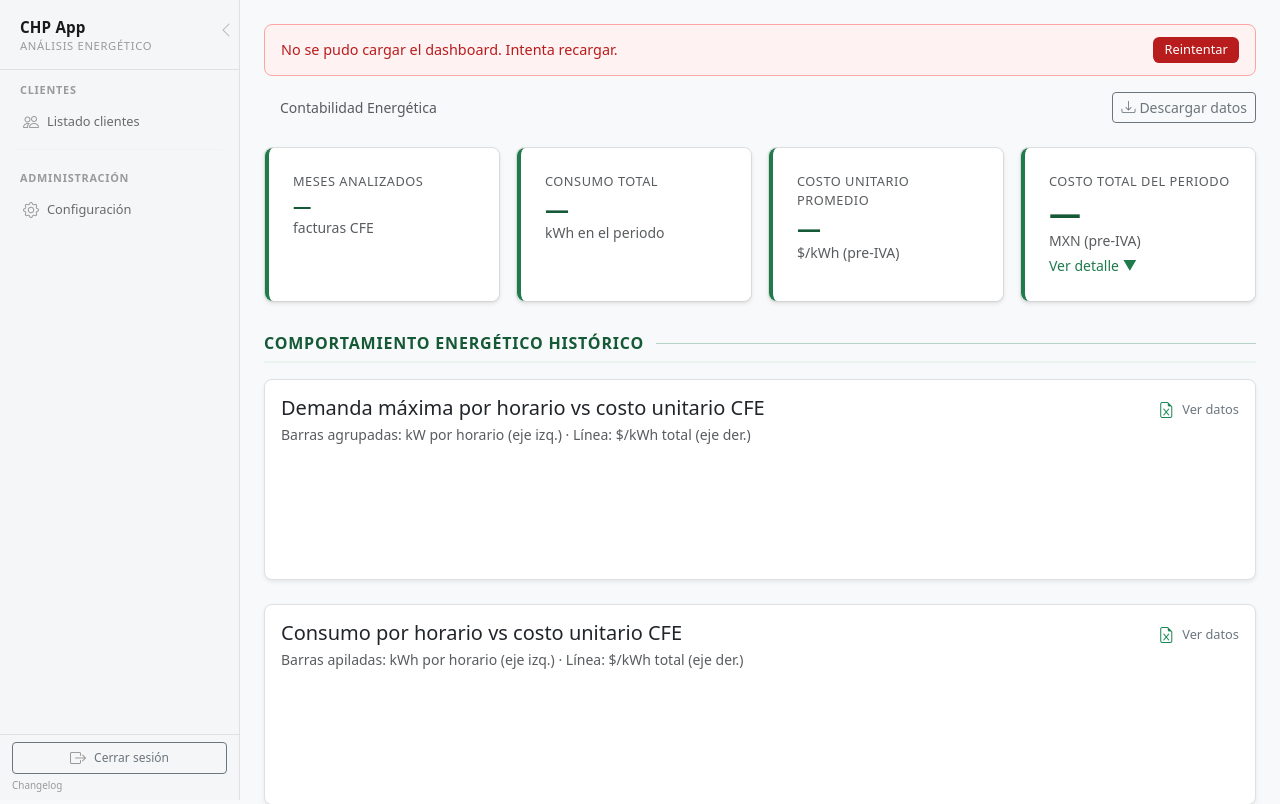
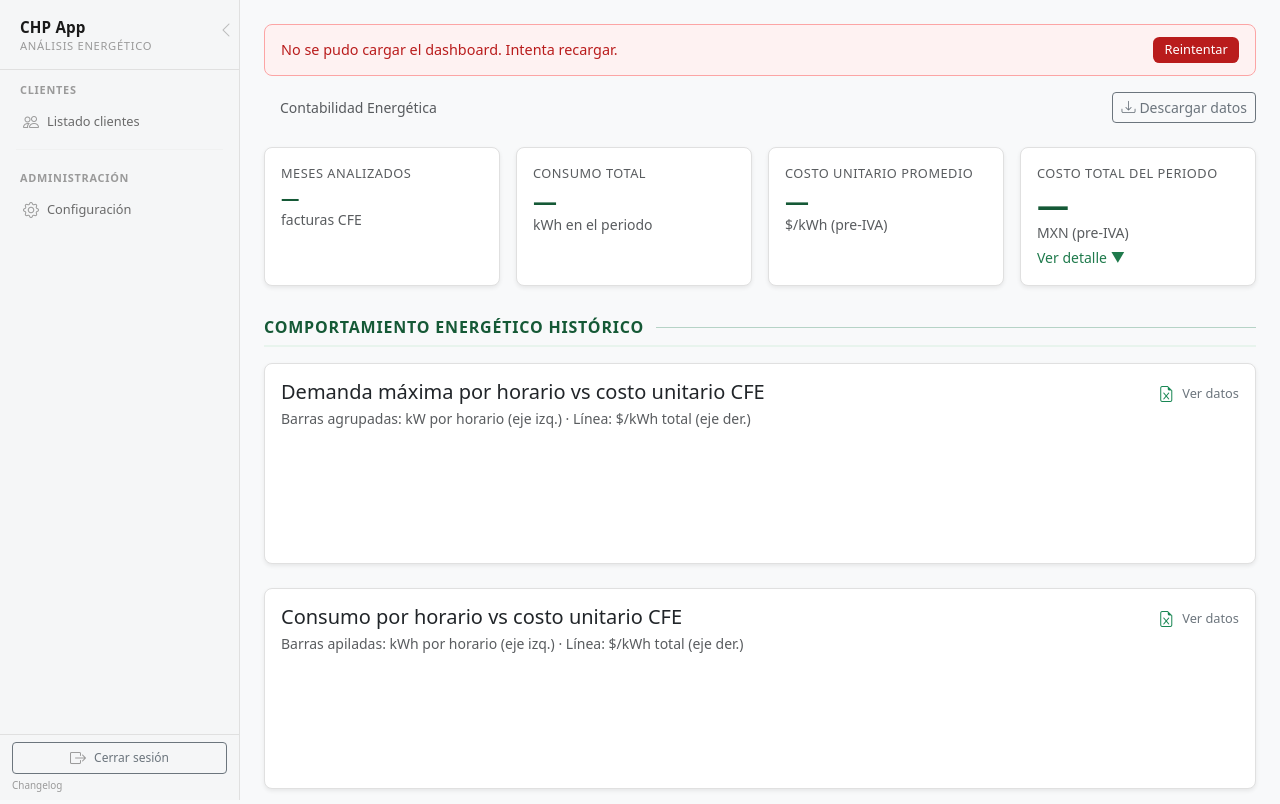
Before and after one commit to manolotoVSCode/appchp, a Python web app: template web/templates/dashboard_contabilidad.html in a window 1280 px wide. Shown: the top 804 px of the page. Run offline with Jinja, Linux system fonts and the light colour scheme; the template is opened without the code that fills it, so the values that code supplies are empty.

Commit message:
fix: v2.43.3 — eliminar border-left: quitar kpi-card de card-body, simplificar selector CSS
La clase kpi-card añade border-left 4px que causaba las líneas visibles.
Solución: quitar kpi-card de los 7 card-body afectados y usar selector
.kpi-nivel-* (sin requerir kpi-card) en theme.css.

Co-Authored-By: Claude Sonnet 4.6 <noreply@anthropic.com>

```diff
--- a/web/static/css/theme.css
+++ b/web/static/css/theme.css
@@ -311,8 +311,7 @@ a:hover { color: var(--color-primary-dark); }
 .kpi-value { font-variant-numeric: tabular-nums; }
 
 /* Nivel PRIMARIO: solo tipografía más grande */
-.kpi-card.kpi-nivel-primario .kpi-value,
-.kpi-card-b2.kpi-nivel-primario .kpi-value {
+.kpi-nivel-primario .kpi-value {
   font-size: 2rem;
   font-weight: 800;
   line-height: 1.1;
@@ -321,8 +320,7 @@ a:hover { color: var(--color-primary-dark); }
 }
 
 /* Nivel SECUNDARIO: tipografía estándar */
-.kpi-card.kpi-nivel-secundario .kpi-value,
-.kpi-card-b2.kpi-nivel-secundario .kpi-value {
+.kpi-nivel-secundario .kpi-value {
   font-size: 1.5rem;
   font-weight: 700;
   line-height: 1.15;
@@ -330,7 +328,7 @@ a:hover { color: var(--color-primary-dark); }
 }
 
 /* Nivel TERCIARIO: tipografía más pequeña */
-.kpi-card.kpi-nivel-terciario .kpi-value {
+.kpi-nivel-terciario .kpi-value {
   font-size: 1.15rem;
   font-weight: 600;
   color: var(--color-text-secondary);
--- a/web/templates/dashboard_cogeneracion.html
+++ b/web/templates/dashboard_cogeneracion.html
@@ -289,7 +289,7 @@
     <div class="col-md-4">
       <div class="card h-100 shadow-sm">
         <div class="kpi-section-label">Inversión y Retorno</div>
-        <div class="card-body pt-1 kpi-card kpi-nivel-secundario">
+        <div class="card-body pt-1 kpi-nivel-secundario">
           <div class="text-muted small kpi-label">Capacidad Nominal</div>
           <div class="kpi-value" style="color:var(--color-primary-dark)" id="kpi-capacidad-val">—</div>
           <div class="text-muted small">max kWh/mes ÷ (días × 24 h)</div>
@@ -299,7 +299,7 @@
     <div class="col-md-4">
       <div class="card h-100 shadow-sm">
         <div class="kpi-section-label">&nbsp;</div>
-        <div class="card-body pt-1 kpi-card kpi-nivel-secundario">
+        <div class="card-body pt-1 kpi-nivel-secundario">
           <div class="text-muted small kpi-label">Inversión estimada</div>
           <div class="kpi-value" style="color:var(--color-primary-dark)" id="kpi-inversion-usd-val">—</div>
           <div class="text-muted small" id="kpi-inversion-mxn-val"></div>
@@ -309,7 +309,7 @@
     <div class="col-md-4">
       <div class="card h-100 shadow-sm">
         <div class="kpi-section-label">&nbsp;</div>
-        <div class="card-body pt-1 kpi-card kpi-nivel-primario">
+        <div class="card-body pt-1 kpi-nivel-primario">
           <div class="text-muted small kpi-label">Periodo de Retorno</div>
           <div class="text-muted kpi-value" id="kpi-payback-val">—</div>
           <div class="text-muted small">a 1,400 USD/kW · sin inflación</div>
--- a/web/templates/dashboard_contabilidad.html
+++ b/web/templates/dashboard_contabilidad.html
@@ -81,7 +81,7 @@
       <div class="row g-3 mb-4">
         <div class="col-md-3">
           <div class="card h-100 shadow-sm">
-            <div class="card-body kpi-card kpi-nivel-terciario">
+            <div class="card-body kpi-nivel-terciario">
               <div class="text-muted small kpi-label">Meses analizados</div>
               <div class="kpi-value" style="color:var(--color-primary-dark)" id="kpi-num-meses">—</div>
               <div class="text-muted small" id="kpi-num-meses-label">facturas CFE</div>
@@ -90,7 +90,7 @@
         </div>
         <div class="col-md-3">
           <div class="card h-100 shadow-sm">
-            <div class="card-body kpi-card kpi-nivel-secundario">
+            <div class="card-body kpi-nivel-secundario">
               <div class="text-muted small kpi-label">Consumo total</div>
               <div class="kpi-value" style="color:var(--color-primary-dark)" id="kpi-kwh-total">—</div>
               <div class="text-muted small">kWh en el periodo</div>
@@ -99,7 +99,7 @@
         </div>
         <div class="col-md-3">
           <div class="card h-100 shadow-sm">
-            <div class="card-body kpi-card kpi-nivel-secundario">
+            <div class="card-body kpi-nivel-secundario">
               <div class="text-muted small kpi-label">Costo unitario promedio</div>
               <div class="kpi-value" style="color:var(--color-primary-dark)" id="kpi-costo-unit">—</div>
               <div class="text-muted small">$/kWh (pre-IVA)</div>
@@ -108,7 +108,7 @@
         </div>
         <div class="col-md-3">
           <div class="card h-100 shadow-sm">
-            <div class="card-body kpi-card kpi-nivel-primario">
+            <div class="card-body kpi-nivel-primario">
               <div class="text-muted small kpi-label">Costo Total del Periodo</div>
               <div class="kpi-value" style="color:var(--color-primary-dark)" id="kpi-costo-total-periodo">—</div>
               <div class="text-muted small">MXN (pre-IVA)</div>
```
